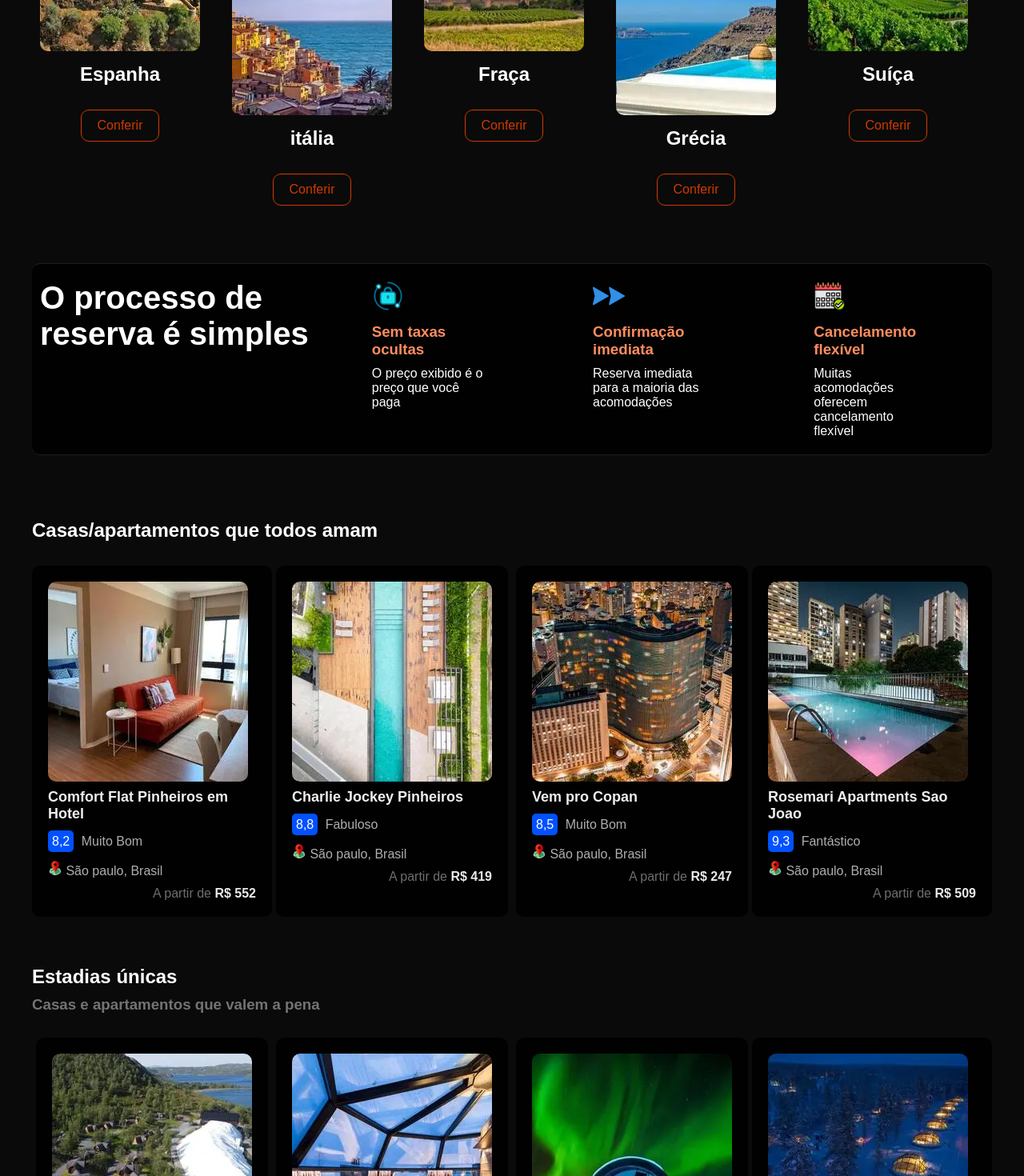
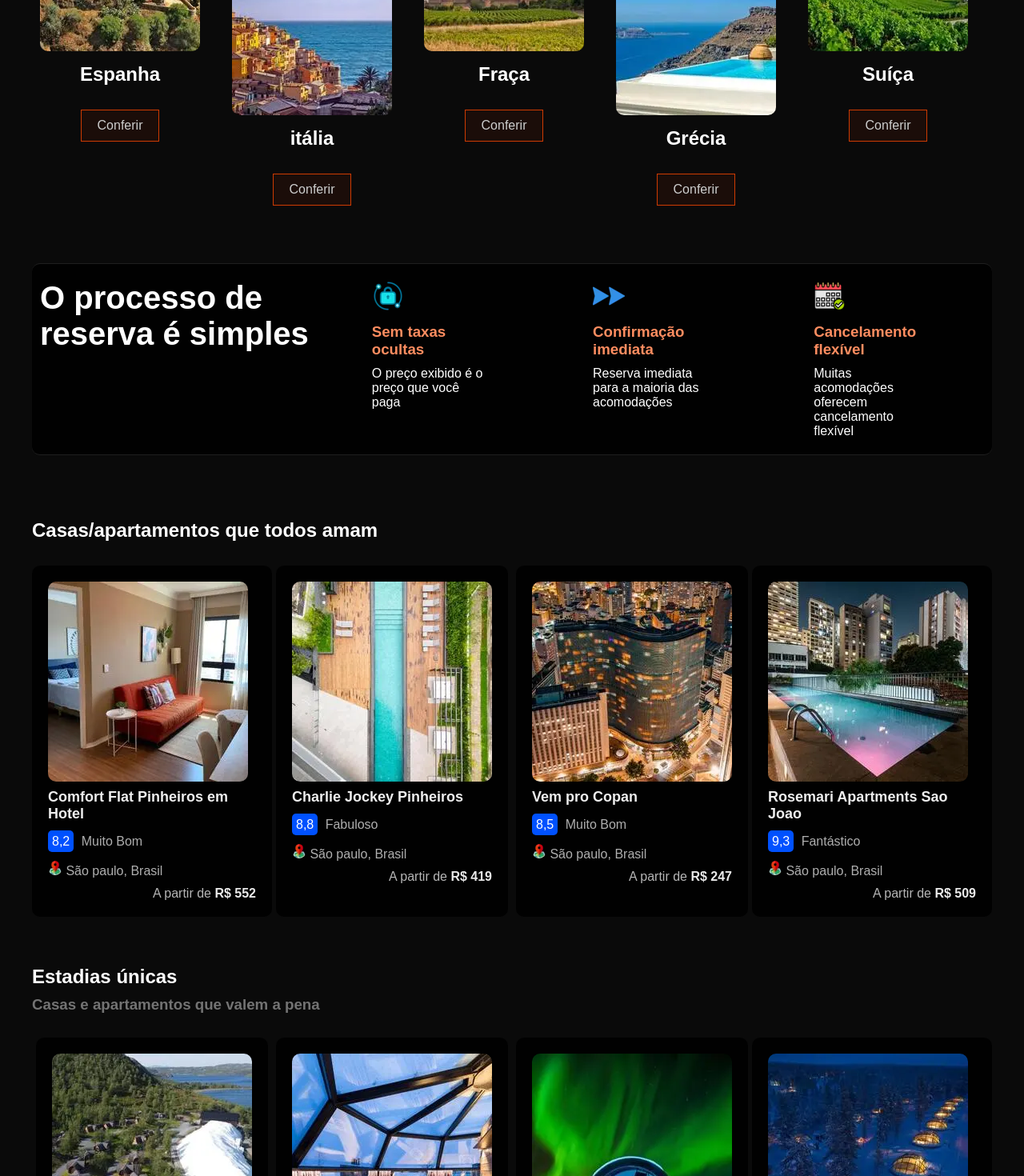
Before and after one commit to desafiogamer/AlugarCasa, an Angular app: page / in a window 1280 px wide. Shown: the part 1060-2530 px from the top of the page at 80% size. Built offline with nearby package versions, Linux system fonts and the light colour scheme.

Commit message:
Ajusta cores dos apartamentos e dos países

```diff
--- a/src/app/modules/homeSpace/components/apartamentos/apartamentos.component.css
+++ b/src/app/modules/homeSpace/components/apartamentos/apartamentos.component.css
@@ -69,7 +69,7 @@
 
 .apartamento-box .price {
   text-align: end;
-  color: #ffffff6e;
+  color: #ffffffb6;
   margin-top: 10px;
 }
 
--- a/src/app/modules/homeSpace/components/paises/paises.component.css
+++ b/src/app/modules/homeSpace/components/paises/paises.component.css
@@ -47,8 +47,8 @@
   opacity: .8;
   font-weight: 200;
   padding: 10px 20px;
-  background: transparent;
-  color: var(--main-second-color);
+  background: #ff480017;
+  color: white;
   transition: all .4s ease;
   outline: none;
   margin: 20px;
@@ -57,7 +57,6 @@
   overflow: hidden;
   position: relative;
   transition: all .4s ease;
-  border-radius: 10px;
 }
 
 .card button::before {
```
